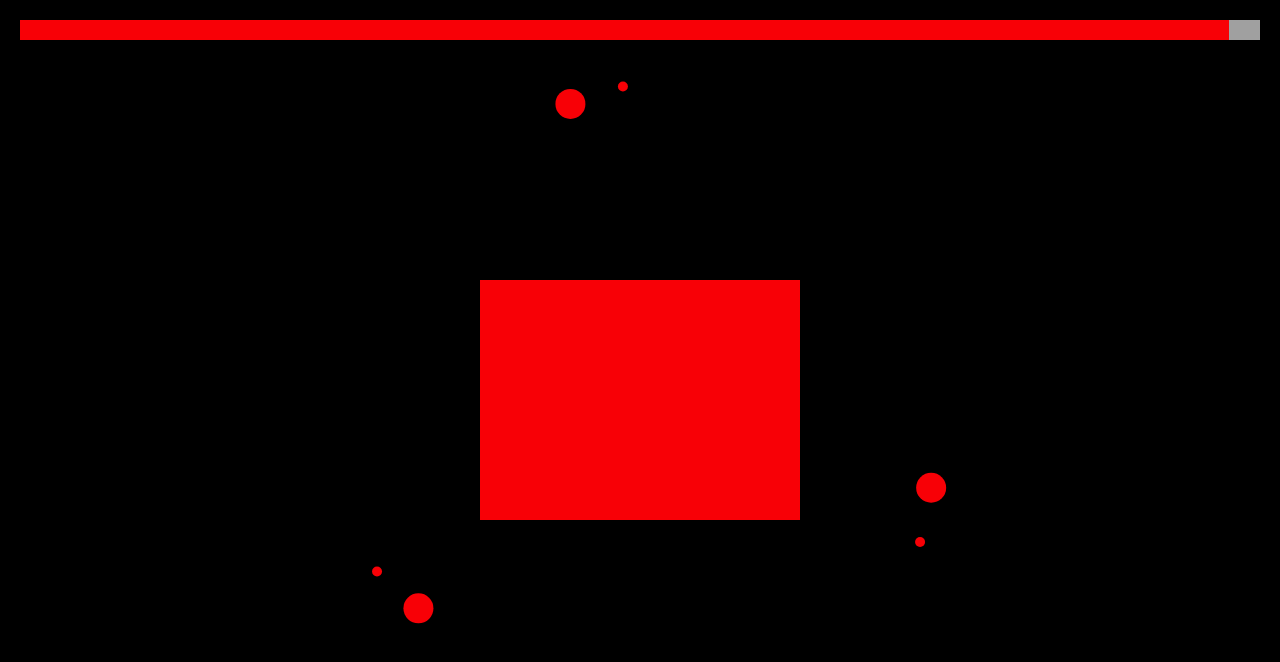
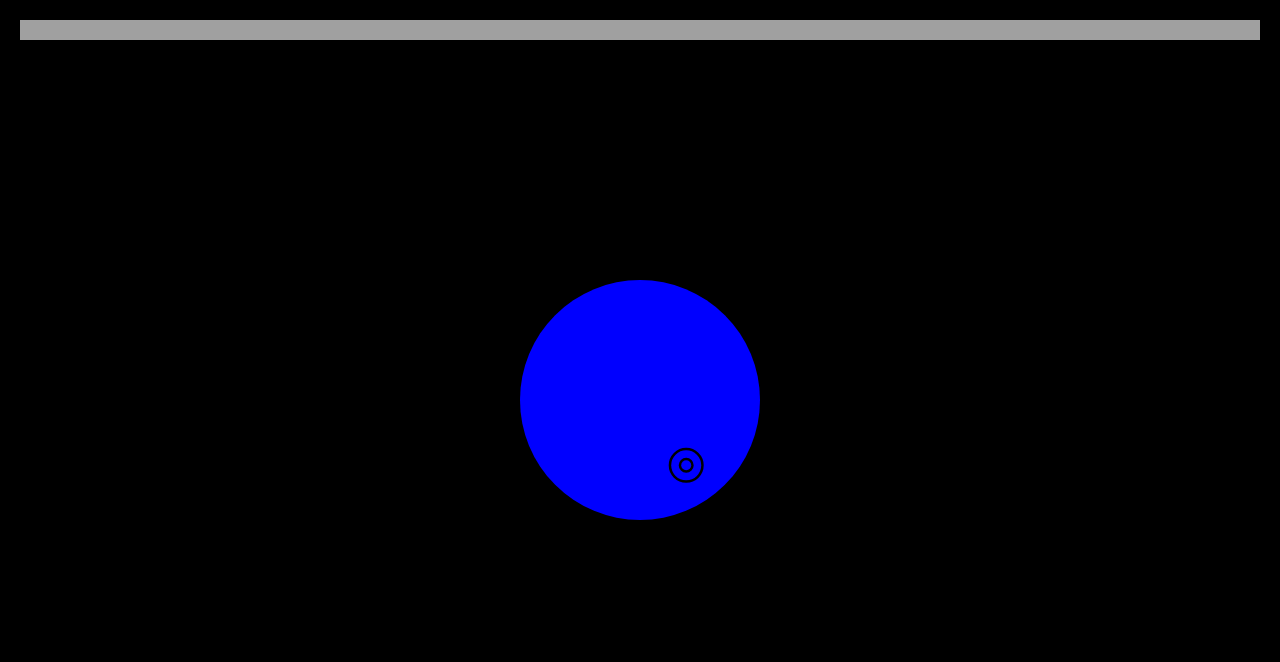
Before and after one commit to dustinpfister/em, a plain HTML site: page index.html in a window 1280 px wide. Drawn offline with Linux system fonts and the light colour scheme.

Commit message:
drawing ME as a circle

```diff
--- a/index.html
+++ b/index.html
@@ -47,7 +47,14 @@
         ctx.fillRect(0, 0, canvas.width, canvas.height);
 
         ctx.fillStyle = 'rgba('+ Math.floor(EM.ME.happy * 255) +',0,' + Math.floor(255 - EM.ME.happy * 255) + ',1)';
-        ctx.fillRect(EM.ME.x, EM.ME.y, EM.ME.w, EM.ME.h);
+
+	    //ctx.fillRect(EM.ME.x, EM.ME.y, EM.ME.w, EM.ME.h);
+
+		ctx.beginPath();
+		ctx.arc(EM.ME.x + EM.ME.w / 2, EM.ME.y + EM.ME.h / 2, EM.ME.h / 2, 0, Math.PI*2);
+		ctx.closePath();
+		ctx.stroke();
+		ctx.fill();
 
 		drawTouchArray();
 		drawHappyBar();
--- a/js/em.js
+++ b/js/em.js
@@ -19,7 +19,7 @@ var EM = (function(){
 
 		moveRate : 100,
 
-		totalOrbits: 3,
+		totalOrbits: 1,
 		orbitHeight : 100,
 		orbitRadian : 0,
 		orbitTick : 0,
@@ -34,7 +34,7 @@ var EM = (function(){
 		lastPurge : new Date(0),
 		touchLife : 5000,
 
-		happy : 1,
+		happy : 0,
 		deltaHappy : -0.01,
 		updateRate : 1000,
 		lastUpdate : new Date(0),
@@ -107,7 +107,6 @@ var EM = (function(){
 			    overFrame = 1 + Math.floor((d / 20) * 9);
 
 			}
-			console.log(overFrame);
 
 			this.dx = Math.cos(a) * (d / overFrame);
 			this.dy = Math.sin(a) * (d / overFrame);
```
